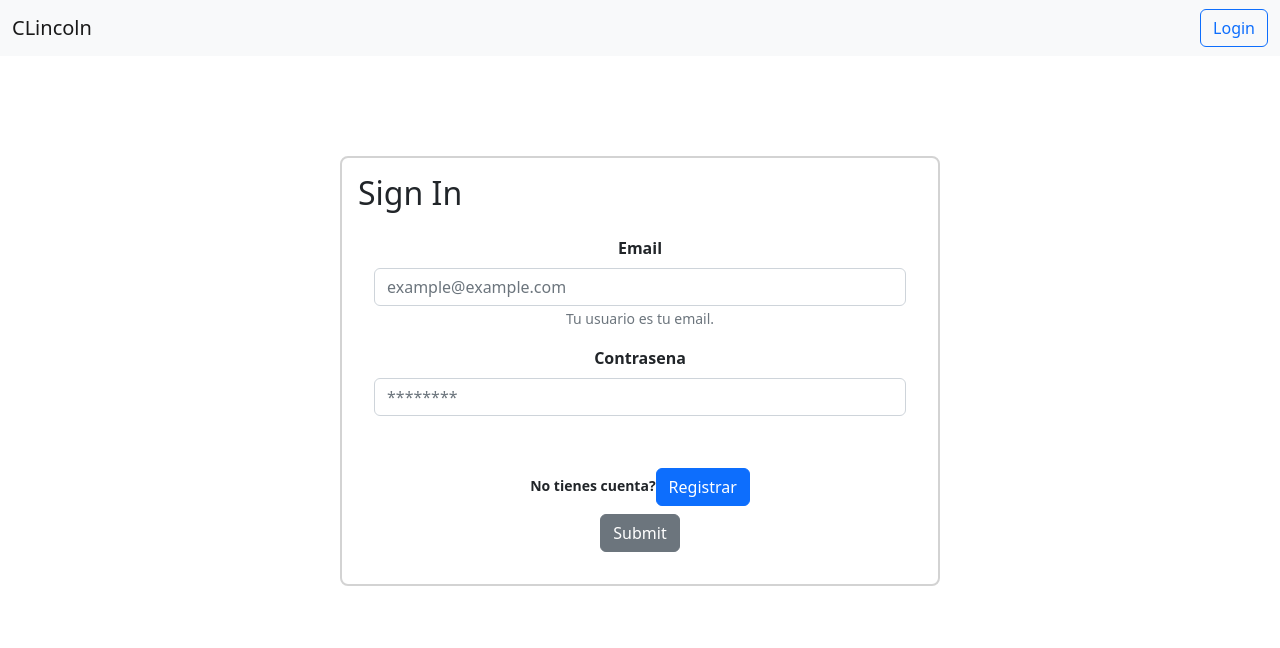
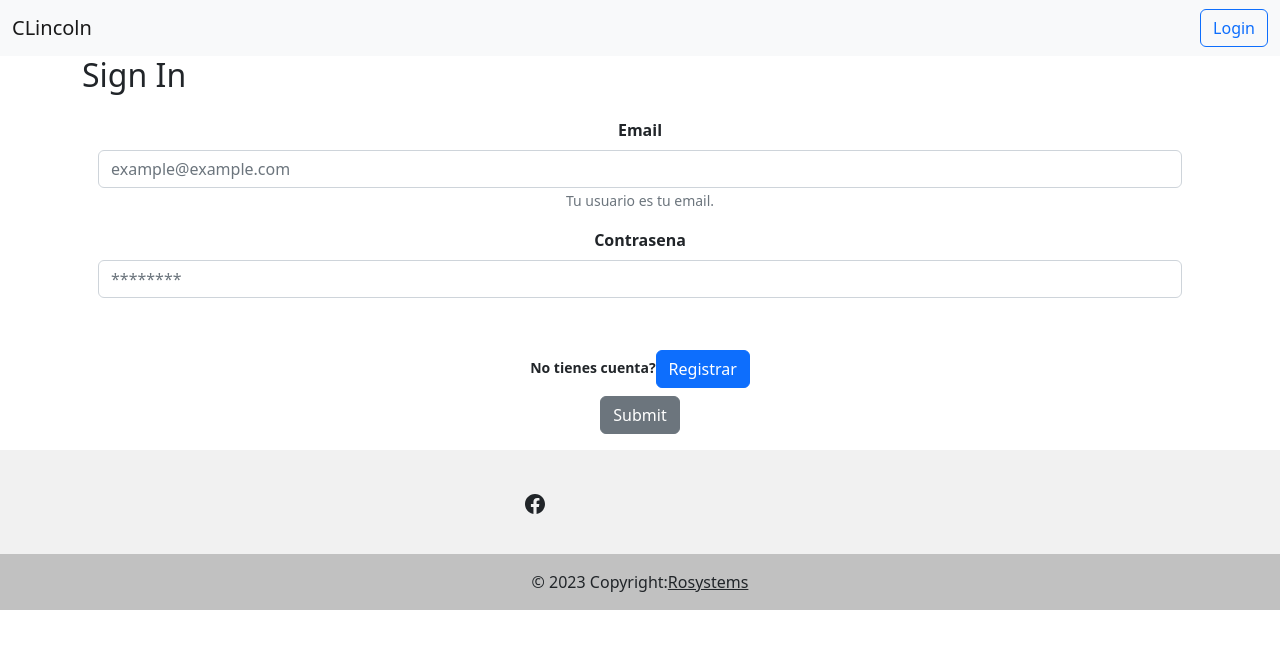
Before and after one commit to nefigarcia/CLincoln, a React (Create React App) app: page /Login in a window 1280 px wide. Shown: the top 648 px of the page. Built offline with nearby package versions, Linux system fonts and the light colour scheme; no server answers.

Commit message:
styling page fotter

```diff
--- a/package.json
+++ b/package.json
@@ -14,7 +14,6 @@
     "react-router-dom": "^6.11.1",
     "react-scripts": "5.0.1",
     "reactstrap": "^9.1.9",
-    "styled-components": "^5.3.10",
     "web-vitals": "^2.1.4"
   },
   "scripts": {
--- a/src/App.js
+++ b/src/App.js
@@ -11,6 +11,8 @@ import Login from './Paginas/Login';
 import Signup from './Paginas/Signup';
 import Activacion from './Paginas/Activacion';
 import PreinicioEscuela from './Paginas/PreinicioEscuela';
+import RegEscuela from './Paginas/RegEscuela';
+import Fotter from './Templates/Fotter';
 import { useAuth } from './context';
 
 
@@ -30,8 +32,9 @@ function App() {
        <Route path='/Signup' element={<Signup/>}/>
        <Route path='/Activacion' element={<Activacion/>}/>
        <Route path='/Escuela' element={<PreinicioEscuela/>}/>
-
+       <Route path='/Regescuela' element={<RegEscuela/>}/>
       </Routes>
+      <Fotter/>
     </div>
   );
 }
--- a/src/Gets.js
+++ b/src/Gets.js
@@ -1,7 +1,7 @@
 import { useState, useEffect } from "react";
 
-const fetchUrl="https://shielded-brushlands-89617.herokuapp.com/Estudiantes";
-//const fetchUrl="http://localhost:3001/Estudiantes";
+//const fetchUrl="https://shielded-brushlands-89617.herokuapp.com/Estudiantes";
+const fetchUrl="http://localhost:3001/Estudiantes";
 const getEst=()=>fetch(fetchUrl).then(res=>res.json());
 
 
--- a/src/Paginas/Login.js
+++ b/src/Paginas/Login.js
@@ -61,8 +61,8 @@ class Login extends Component{
             body:JSON.stringify(da),
             headers:{'content-type':'application/json'}
         };
-        //return fetch("http://localhost:3001/Login",requestOpt)
-        return fetch("https://shielded-brushlands-89617.herokuapp.com/Login",requestOpt)
+        return fetch("http://localhost:3001/Login",requestOpt)
+        //return fetch("https://shielded-brushlands-89617.herokuapp.com/Login",requestOpt)
         //.then(response=>response.json())
         .then(response=>{
          // alert(JSON.stringify(response));
@@ -117,7 +117,7 @@ class Login extends Component{
     <InfoConsumer>
       {data=>{
         return(
-      <div className="App">
+      <div className="container">
           <h2>Sign In</h2>
           <Form className="form" onSubmit={(e) => this.handleSubmit(e)}>
             <FormGroup>
@@ -159,7 +159,7 @@ class Login extends Component{
             </p>
             <Button>Submit</Button>
             {authen &&
-<Alert color="success">Ingreso exitoso!</Alert>}
+<Alert color="success">Ingreso exitoso! Ya puedes ingresar.</Alert>}
 {authen &&
 data.setEsta(authen)}
 {authen  &&
--- /dev/null
+++ b/src/Paginas/RegEscuela.js
@@ -0,0 +1,127 @@
+import React,{Component} from 'react';
+import { Media, Nav } from 'reactstrap';
+import { InfoConsumer } from '../context';
+import { Navigate } from 'react-router-dom';
+import  '../App.css';
+import {
+    Form,
+    FormFeedback,
+    FormGroup,
+    FormText,
+    Label,
+    Input,
+    Button,
+    Alert
+  } from 'reactstrap';
+
+class RegEscuela extends Component{
+
+    constructor(props){
+        super(props);
+        this.state={
+            nombre:'',
+            submitted:false,
+            rolId:'',
+            menuSta:'',
+            escuelaid:''
+        };
+        this.handleSubmit=this.handleSubmit.bind(this);
+        this.handleChange=this.handleChange.bind(this);
+
+    }
+
+    handleSubmit(e){
+        e.preventDefault();
+        const{nombre,escuelaid}=this.state;
+        if(!(nombre && escuelaid)){
+            console.log("entrando", nombre)
+            return;
+        }
+        console.log("registrando", nombre)
+        this.registrar(nombre,escuelaid)
+        .then(this.setState({submitted:true}));
+    }
+    registrar(nombre,escuelaid){
+        let dat={nombre:nombre,escuelaid:escuelaid};
+        console.log(dat);
+        return fetch('http://localhost:3001/Regescuela',{
+        //  return fetch('https://shielded-brushlands-89617.herokuapp.com/Signup',{
+               method:'POST',
+               mode:'cors',
+               body:JSON.stringify(dat),
+               headers:{'content-type':'application/json'},
+            })
+            .then(res=>{
+              if(res.ok){
+                this.setState({menuSta:true},()=>{
+                  console.log("RegEscu:",this.state.menuSta)
+                })
+              }
+            })
+            .catch(err=>err);
+    }
+    handleChange(event){
+        const{name,value}=event.target;
+        this.setState({[name]:value});
+    }
+
+
+
+    render(){
+        const{nombre,submitted,menuSta,escuelaid}=this.state;
+        return (
+
+            <InfoConsumer>
+                {data=>{
+                    return(
+
+                        <div className="container">
+                        <h2>Registro de Escuela</h2>
+                        <Form className="form" onSubmit={(e) => this.handleSubmit(e)}>
+                        <FormGroup>
+                            <Label for="examplePassword">Nombre de Escuela</Label>
+                            <Input
+                              type="name"
+                              name="nombre"
+                              id="nameId"
+                              placeholder="Nombre"
+                              value={nombre}
+                              onChange={(e) => this.handleChange(e)}
+                            />
+                          </FormGroup> <br/>
+                          <FormGroup>
+                            <Label for="escuealaId">ID Escuela</Label>
+                            <Input
+                              type="name"
+                              name="escuelaid"
+                              id="apellidosId"
+                              placeholder="Id Escuela"
+                              value={escuelaid}
+                              onChange={(e) => this.handleChange(e)}
+                            />
+                          </FormGroup> <br/>
+
+
+                          <Button>Submit</Button>
+                          {submitted &&
+              <Alert color="success">Registro exitoso!</Alert>}
+                        </Form>
+                        {menuSta &&
+                         data.setEsta(menuSta)}
+                        {menuSta &&
+                        <Navigate to={"/Escuela"}
+                        />
+
+                        }
+                      </div>
+
+
+                    );
+                }}
+            </InfoConsumer>
+
+          );
+    }
+}
+
+export default RegEscuela;
--- a/src/Paginas/Regestudiante.js
+++ b/src/Paginas/Regestudiante.js
@@ -29,8 +29,8 @@ handleSubmit(e){
 }
 registrar(nombre,apellidos){
     let dat={nombre:nombre,apellidos:apellidos};console.log("nombre",nombre);
-    //return fetch("https://shielded-brushlands-89617.herokuapp.com/Regestudiante",{
-      return fetch("https://localhost:3001/Regestudiante",{
+    return fetch("https://shielded-brushlands-89617.herokuapp.com/Regestudiante",{
+     // return fetch("https://localhost:3001/Regestudiante",{
         method:'POST',
         mode:'cors',
         body:JSON.stringify(dat),
--- /dev/null
+++ b/src/Templates/Fotter.js
@@ -0,0 +1,100 @@
+import React from 'react';
+import {BsBookFill,BsFacebook} from "react-icons/bs";
+
+import {
+  MDBFooter,
+  MDBContainer,
+  MDBCol,
+  MDBRow,
+  MDBIcon,
+  MDBBtn
+} from 'mdb-react-ui-kit';
+
+export default function Fotter() {
+  return (
+    <MDBFooter className='text-center text-white' style={{ backgroundColor: '#f1f1f1' }}>
+      <MDBContainer className='pt-4'>
+        <section className='mb-4'>
+          <MDBBtn
+            rippleColor="dark"
+            color='link'
+            floating
+            size="lg"
+            className='text-dark m-1'
+            href='#!'
+            role='button'
+          >
+            <BsFacebook />
+          </MDBBtn>
+
+          <MDBBtn
+            rippleColor="dark"
+            color='link'
+            floating
+            size="lg"
+            className='text-dark m-1'
+            href='#!'
+            role='button'
+          >
+            <MDBIcon fab className='fa-twitter' />
+          </MDBBtn>
+
+          <MDBBtn
+            rippleColor="dark"
+            color='link'
+            floating
+            size="lg"
+            className='text-dark m-1'
+            href='#!'
+            role='button'
+          >
+            <MDBIcon fab className='fa-google' />
+          </MDBBtn>
+
+          <MDBBtn
+            rippleColor="dark"
+            color='link'
+            floating
+            size="lg"
+            className='text-dark m-1'
+            href='#!'
+            role='button'
+          >
+            <MDBIcon fab className='fa-instagram' />
+          </MDBBtn>
+
+          <MDBBtn
+            rippleColor="dark"
+            color='link'
+            floating
+            size="lg"
+            className='text-dark m-1'
+            href='#!'
+            role='button'
+          >
+            <MDBIcon fab className='fa-linkedin' />
+          </MDBBtn>
+
+          <MDBBtn
+            rippleColor="dark"
+            color='link'
+            floating
+            size="lg"
+            className='text-dark m-1'
+            href='#!'
+            role='button'
+          >
+            <MDBIcon fab className='fa-github' />
+          </MDBBtn>
+        </section>
+      </MDBContainer>
+
+      <div className='text-center text-dark p-3' style={{ backgroundColor: 'rgba(0, 0, 0, 0.2)' }}>
+        © 2023 Copyright:
+        <a className='text-dark' href='#'>
+          Rosystems
+        </a>
+      </div>
+    </MDBFooter>
+  );
+}
--- a/src/context.js
+++ b/src/context.js
@@ -26,8 +26,8 @@ const cambiarEsta=esta=>{
     return(
         <InfoContext.Provider
         value={{
-           // da:EstDa("http://localhost:3001/Estudiantes"),//("https://shielded-brushlands-89617.herokuapp.com/Estudiantes")
-            da:EstDa("https://shielded-brushlands-89617.herokuapp.com/Estudiantes"),
+            da:EstDa("http://localhost:3001/Estudiantes"),//("https://shielded-brushlands-89617.herokuapp.com/Estudiantes")
+         //   da:EstDa("https://shielded-brushlands-89617.herokuapp.com/Estudiantes"),
             cambiarEsta:cambiarEsta,
             estaMenu:estaMenu,
             rol,
```
Also changed, not shown: src/Paginas/Signup.js (+5 -6 lines), 1 other file (tests, documents, lock files or other folders).
